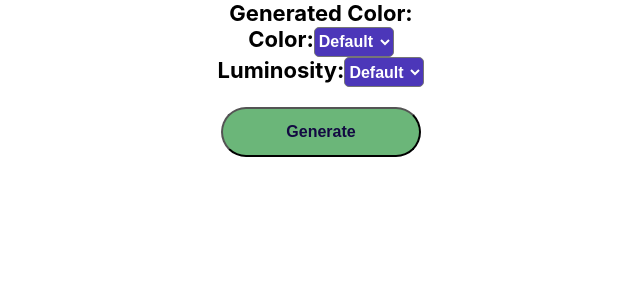
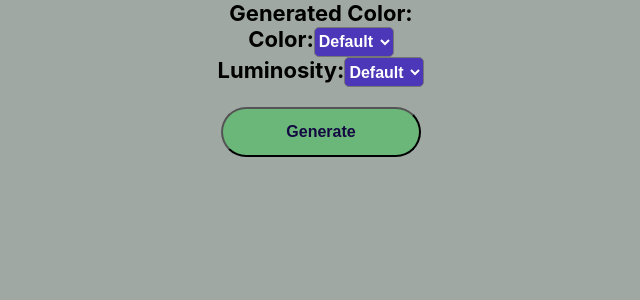
Before and after one commit to almamunkhan09/react-random-color-generator, a React (Create React App) app: page / in a window 1280 px wide. Shown: the top 300 px of the page, without its empty margins (319-959 px from the left). Built offline with nearby package versions, Linux system fonts and the light colour scheme.

Commit message:
Rewrite  all the form element inside a div

```diff
--- a/src/Main.js
+++ b/src/Main.js
@@ -10,7 +10,7 @@ import { body, Button, selectHueLight } from './MainCSS';
 
 export default function Main() {
   // Intiate the background color as Hexcode
-  const [colorHexCode, setColorHexCode] = useState('');
+  const [colorHexCode, setColorHexCode] = useState('#9fa8a3');
   const [luminosity, setLuminosity] = useState('');
   const [inputColor, setInputColor] = useState('');
   // Define a function that Generate color HexCode using randomcolor
@@ -36,10 +36,13 @@ export default function Main() {
     <div
       css={css`
         ${body};
-        background-color: ${colorHexCode}; // Dynamic changing of background color
+        background-color: ${colorHexCode};
       `}
     >
+      {' '}
       Generated Color:
+      <div>
+        {' '}
         <form onSubmit={handleSubmit}>
           <div>
             Color:
@@ -62,5 +65,6 @@ export default function Main() {
           <Button type="submit">Generate</Button>
         </form>
       </div>
+    </div>
   );
 }
```
Lines whose indentation alone changed are shown as unchanged.
